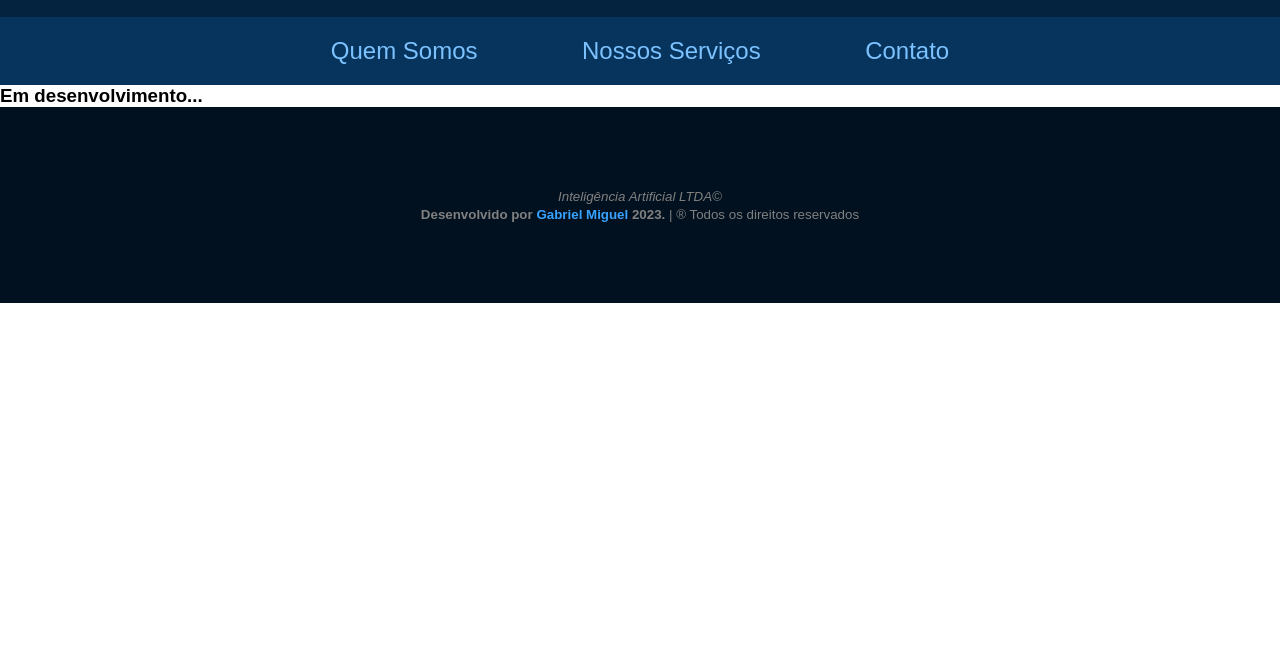
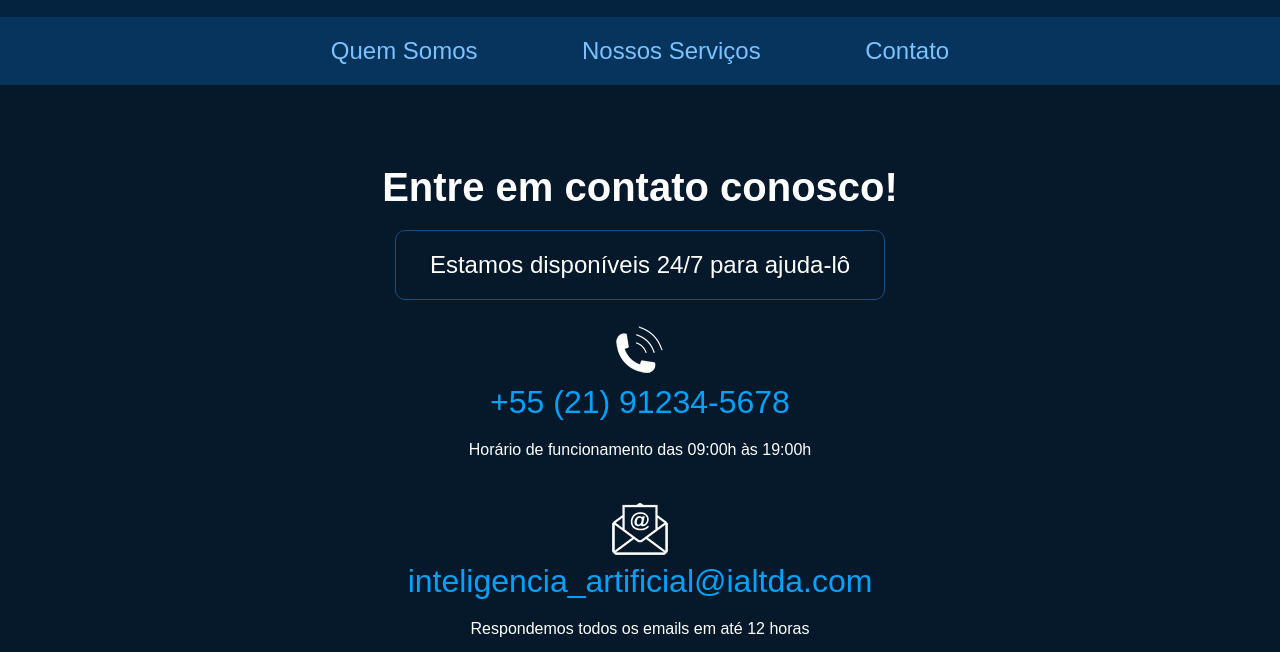
Before and after one commit to GMiguel99/Projeto_Web_Paginas_Estaticas, a plain HTML site: page pages/contato.html in a window 1280 px wide. Shown: the part 148-800 px from the top of the page. Drawn offline with Linux system fonts and the light colour scheme.

Commit message:
Finalizado contato.html
Fim do projeto

```diff
--- a/assets/css/styles.css
+++ b/assets/css/styles.css
@@ -14,6 +14,10 @@ body {
 /* General */
 .text-center {
     text-align: center;
+}
+
+.margin-top-40 {
+    margin-top: 40px;
 }
 
 /* ------------------------------------------------------------- */
@@ -168,4 +172,39 @@ footer {
     margin-bottom: 20px;
     margin-left: 50px;
 }
+
 /* ------------------------------------------------------------- */
+
+/* Contato - Content */
+.container-contatos {
+    background-color: rgb(5, 25, 42);
+    padding: 80px;
+}
+
+.container-contatos h1 {
+    color: rgb(255, 255, 255);
+    font-size: 40px;
+    margin-bottom: 20px;
+}
+
+.container-contatos h3 {
+    border: 1px solid rgb(16, 80, 136);
+    border-radius: 10px;
+    color: rgb(255, 255, 255);
+    font-size: 24px;
+    font-weight: 100;
+    margin: auto;
+    margin-bottom: 20px;
+    padding: 20px;
+    width: 40%;
+}
+
+.container-contatos .contatos {
+    color: rgb(0, 162, 255);
+    display: block;
+    font-size: 32px;
+    margin-bottom: 20px;
+    text-decoration: none;
+}
+
+/* ------------------------------------------------------------- */
--- a/pages/contato.html
+++ b/pages/contato.html
@@ -28,8 +28,29 @@
     </nav>
 
     <!-- Content -->
-    <section>
-        <h3 style="color:black;">Em desenvolvimento...</h3>
+    <section class="container-contatos">
+        <h1 class="text-center">Entre em contato conosco!</h1>
+        <h3 class="text-center">Estamos disponíveis 24/7 para ajuda-lô</h3>
+
+        <article class="text-center">
+            <img src="../assets/images/icon_phone.png" alt="Telefone">
+            <a href="tel:+5521912345678" class="contatos">+55 (21) 91234-5678</a>
+            <p>Horário de funcionamento das 09:00h às 19:00h</p>
+        </article>
+
+        <article class="text-center margin-top-40">
+            <img src="../assets/images/icon_email.png" alt="Email">
+            <a href="mailto:inteligencia_artificial@ialtda.com" class="contatos">inteligencia_artificial@ialtda.com</a>
+            <p>Respondemos todos os emails em até 12 horas</p>
+        </article>
+    </section>
+
+    <!-- Services -->
+    <section class="container-servicos-contato">
+        <h1>Conheça nossos serviçõs:</h1>
+        <div class="botao">
+            <a href="./pages/servicos.html">Serviços</a>
+        </div>
     </section>
 
 
```
Also changed, not shown: index.html (+2 -1 lines).
